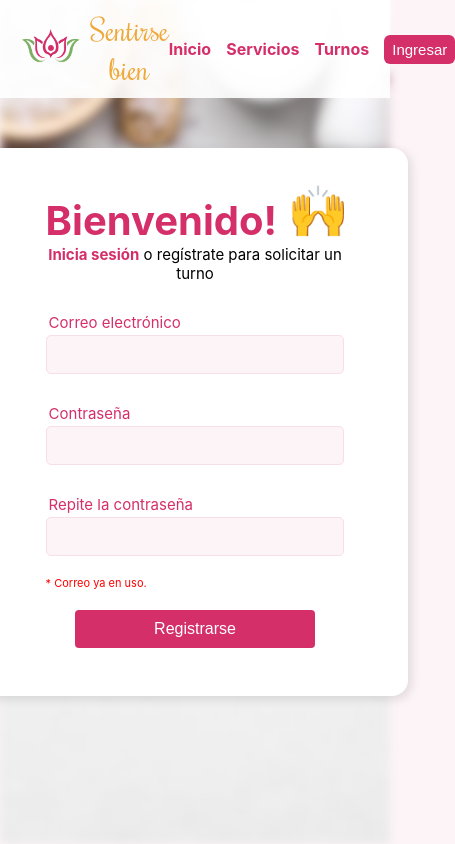
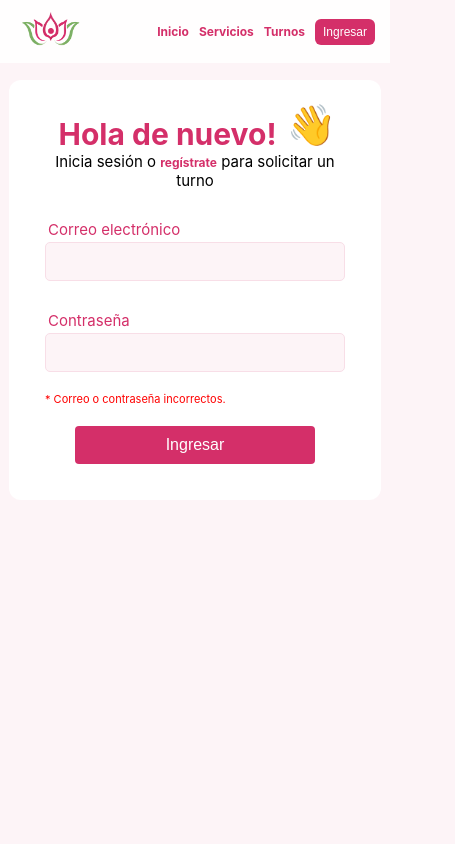
Before and after one commit to romerogustavob/Spa-Sentirse-Bien, a React (Vite) app: page / in a window 390 px wide. Shown: the whole page, 455 px wide, since content can reach past the window. Built offline with nearby package versions, Linux system fonts and the light colour scheme.

Commit message:
Login responsive

```diff
--- a/src/App.tsx
+++ b/src/App.tsx
@@ -1,12 +1,13 @@
 import "./App.css";
 import Navbar from "./components/Navbar";
-import { Login, Register } from "./pages/Login";
+//import { Login, Register } from "./pages/Login";
+import AppRoutes from "./rutas";
 
 function App() {
   return (
     <>
       <Navbar />
-      <Register />
+      <AppRoutes />
     </>
   );
 }
--- a/src/components/Navbar.css
+++ b/src/components/Navbar.css
@@ -54,3 +54,26 @@ input {
   font-weight: normal;
   font-style: normal;
 }
+
+@media screen and (max-width: 550px) {
+  .marca a p {
+    visibility: hidden;
+    display: none;
+  }
+}
+
+@media screen and (max-width: 400px) {
+  .enlaces {
+    display: flex;
+    align-items: center;
+    justify-content: right;
+    margin-right: -5px;
+    gap: 10px;
+  }
+  #root a {
+    font-size: 12px;
+  }
+  input {
+    font-size: 12px;
+  }
+}
--- a/src/index.css
+++ b/src/index.css
@@ -14,7 +14,6 @@ body {
   margin: 0;
   display: flex;
   justify-content: center;
-  align-items: center;
 }
 a {
   color: var(--rosa);
@@ -25,3 +24,8 @@ p {
   font-size: 15px;
   margin: 0;
 }
+@media screen and (max-width: 430px) {
+  #root {
+    padding: 0px;
+  }
+}
--- a/src/pages/Login.css
+++ b/src/pages/Login.css
@@ -26,17 +26,20 @@ body::before {
 }
 
 .contenedor {
+  margin-top: 80px;
   background-color: white;
   border-radius: 1em;
-  padding: 3em 4em;
+  padding: 3em 3em;
   box-shadow: 3px 3px 10px 1px rgba(0, 0, 0, 0.1);
   z-index: 1;
   position: relative;
+  width: 370px;
+  height: auto;
 }
 .titulo {
   display: flex;
   align-items: center;
-  justify-content: space-between;
+  justify-content: center;
 }
 h1 {
   color: var(--rosa);
@@ -46,6 +49,10 @@ h1 {
 .titulo p {
   font-size: 50px;
   margin: -20px -5px 0 10px;
+}
+#R {
+  font-size: 60px;
+  margin: -31px -5px 0 10px;
 }
 
 p {
@@ -99,3 +106,24 @@ button {
   color: white;
   margin-top: 10px;
 }
+
+@media screen and (max-width: 550px) {
+  h1 {
+    font-size: 30px;
+  }
+  .titulo p {
+    font-size: 40px;
+  }
+  .contenedor {
+    font-size: 12px;
+    width: 300px;
+  }
+}
+@media screen and (max-width: 430px) {
+  body::before {
+    background-image: none;
+  }
+  .contenedor {
+    box-shadow: none;
+  }
+}
--- a/src/pages/Login.tsx
+++ b/src/pages/Login.tsx
@@ -1,4 +1,5 @@
 import "./Login.css";
+import { Link } from "react-router-dom";
 
 export function Login() {
   return (
@@ -8,7 +9,8 @@ export function Login() {
         <p>👋</p>
       </div>
       <p>
-        Inicia sesión o <a href="">regístrate</a> para solicitar un turno
+        Inicia sesión o <Link to="/registro">regístrate</Link> para solicitar un
+        turno
       </p>
       <form>
         <label>
@@ -28,13 +30,14 @@ export function Login() {
 
 export function Register() {
   return (
-    <div className="contenedor ">
+    <div className="contenedor R">
       <div className="titulo">
         <h1>Bienvenido!</h1>
-        <p>🙌</p>
+        <p id="R">🙌</p>
       </div>
       <p>
-        <a href="">Inicia sesión</a> o regístrate para solicitar un turno
+        <Link to="/login">Inicia sesión</Link> o regístrate para solicitar un
+        turno
       </p>
       <form>
         <label>
--- a/src/rutas.tsx
+++ b/src/rutas.tsx
@@ -1,13 +1,14 @@
 import { BrowserRouter as Router, Route, Routes } from "react-router-dom";
 import { Login } from "./pages/Login";
+import { Register } from "./pages/Login";
 
 const AppRoutes = () => {
   return (
     <Router>
       <Routes>
-        <Route path="/" element={<Login />} /> /* Esta en Login solo para
-        trabajar en el primero, pero deberia ser "home"*/
+        <Route path="/" element={<Login />} />
         <Route path="/login" element={<Login />} />
+        <Route path="/registro" element={<Register />} />
         <Route path="/inicio" element={<Login />} />
         <Route path="/servicios" element={<Login />} />
         <Route path="/turnos" element={<Login />} />
```
